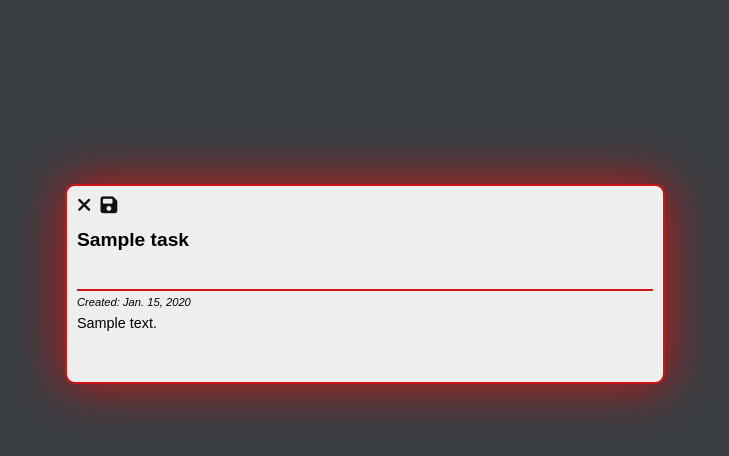
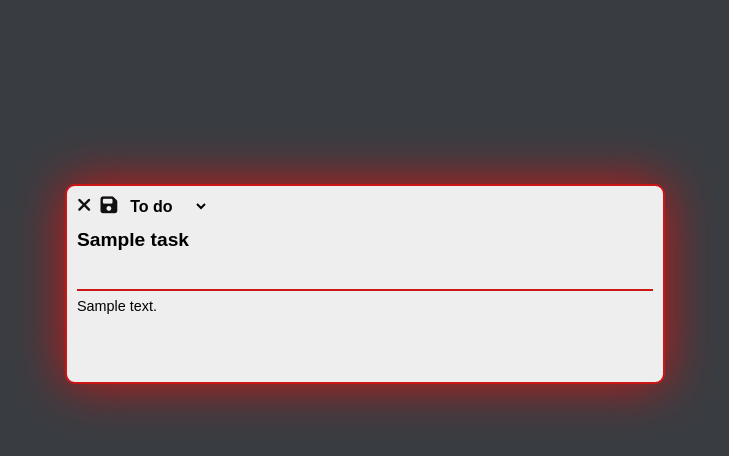
Before and after one commit to lautaroreche/Kanboard-Web-Page, a Django app: page /view/1/ in a window 1280 px wide. Shown: the part 134-590 px from the top of the page, without its empty margins (275-1004 px from the left). Run offline with Django 5.2, Linux system fonts and the light colour scheme; a user stored in the database is signed in; tables that the repository leaves empty hold one stand-in row (values such as "Sample post").

Commit message:
Add functionality to select status while creation

```diff
--- a/kanban_app/static/styles/style.css
+++ b/kanban_app/static/styles/style.css
@@ -307,17 +307,26 @@ button {
     border: none;
 }
 
-textarea {
+select {
+    padding: 0 2px 0 0;
+    width: fit-content;
+    font-size: 1rem;
+    font-weight: 600;
+}
+
+select, textarea {
     background-color: transparent;
     border: none;
-    resize: none;
     outline: none;
     box-shadow: none;
+}
+
+textarea {
+    resize: none;
     max-height: 300px;
     overflow-y: auto;
     min-height: 1.5em;
     line-height: 1.5;
-
 }
 
 nav {
--- a/kanban_app/templates/detailed_card.html
+++ b/kanban_app/templates/detailed_card.html
@@ -17,11 +17,19 @@
                             <i class="fa-solid fa-plus"></i>
                         {% endif %}
                     </button>
+                    <select name="status">
+                        <option value="to_do" selected>To do</option>
+                        <option value="wip">Wip</option>
+                        <option value="on_hold">On hold</option>
+                        <option value="done">Done</option>
+                    </select>
                 </div>
                 <textarea name="title" placeholder="Title" class="title auto-resize" maxlength="150" required>{{task.title}}</textarea>
             </div>
             <hr class="{% if task %}{{task.status}}-hr{% else %}to_do-hr{% endif %}">
-            <p class="creation_date">Created: {{task.creation_date}}</p>
+            {% if task %}
+                <p class="creation_date">
+            {% endif %}
             <textarea name="detail" placeholder="Detail" class="detail auto-resize" maxlength="150">{{task.detail}}</textarea>
         </form>
     </div>
--- a/kanban_app/views.py
+++ b/kanban_app/views.py
@@ -66,7 +66,8 @@ def create(request):
     if request.method == "POST":
         title = request.POST.get("title").strip()
         detail = request.POST.get("detail").strip()
-        Task.objects.create(title=title, detail=detail, status="to_do", user=request.user)
+        status = request.POST.get("status").strip()
+        Task.objects.create(title=title, detail=detail, status=status, user=request.user)
     return redirect("home")
 
 
```
